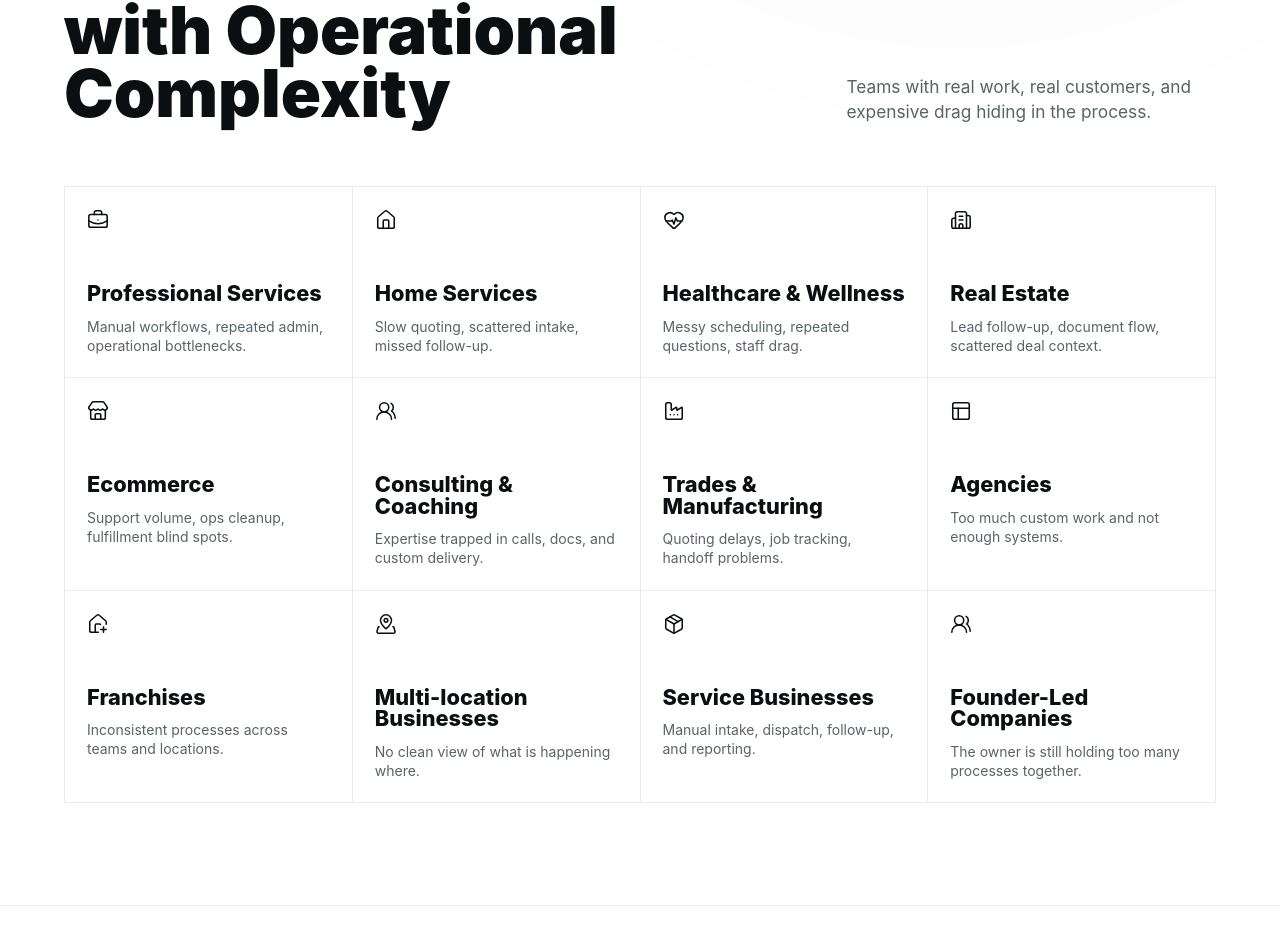
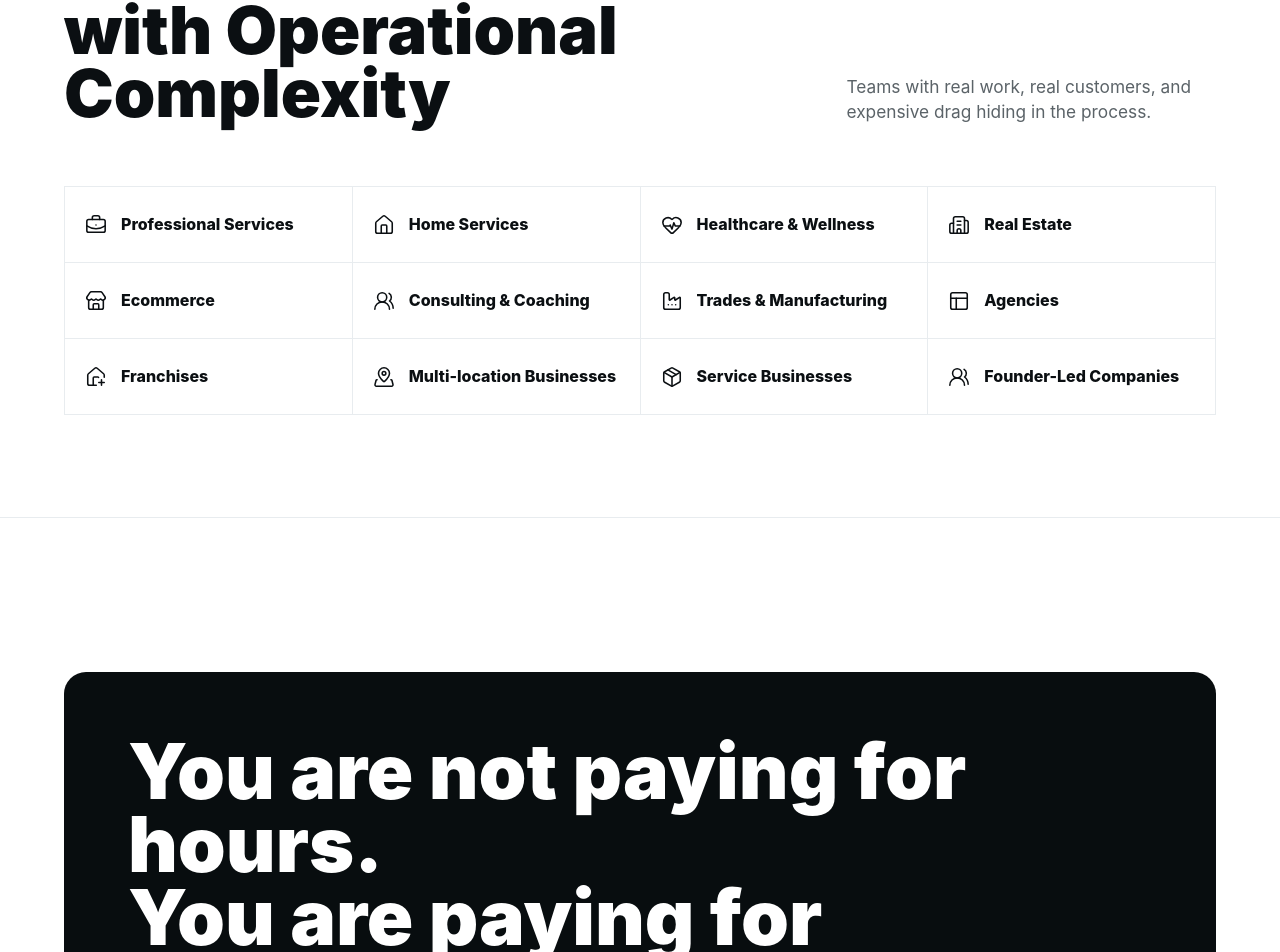
Before and after one commit to briantraudt/goodbusiness, a Next.js app: page / in a window 1280 px wide. Shown: the part 954-1906 px from the top of the page. Built offline with nearby package versions, Linux system fonts and the light colour scheme.

Commit message:
Compact industry cards

```diff
--- a/app/globals.css
+++ b/app/globals.css
@@ -2903,30 +2903,27 @@ a {
 }
 
 .industry-card {
-  min-height: 190px;
-  padding: 22px;
+  display: flex;
+  min-height: 76px;
+  align-items: center;
+  gap: 14px;
+  padding: 18px 20px;
   border-right: 1px solid var(--line);
   border-bottom: 1px solid var(--line);
   background: rgba(255, 255, 255, 0.7);
 }
 
 .industry-card svg {
+  flex: 0 0 auto;
   color: var(--ink);
 }
 
 .industry-card h3 {
-  margin: 48px 0 0;
-  font-size: clamp(19px, 1.7vw, 26px);
+  margin: 0;
+  font-size: clamp(16px, 1.25vw, 20px);
   font-weight: 850;
   letter-spacing: 0;
-  line-height: 1;
-}
-
-.industry-card p {
-  margin: 12px 0 0;
-  color: var(--muted);
-  font-size: 14px;
-  line-height: 1.36;
+  line-height: 1.08;
 }
 
 .quiet-model {
@@ -3001,7 +2998,7 @@ a {
   }
 
   .industry-card {
-    min-height: 172px;
+    min-height: 70px;
   }
 
   .quiet-model {
@@ -3084,10 +3081,10 @@ a {
 
   .industry-card {
     min-height: 0;
-    padding: 20px;
+    padding: 16px 14px;
   }
 
   .industry-card h3 {
-    margin-top: 34px;
-  }
-}
+    font-size: 16px;
+  }
+}
--- a/app/page.tsx
+++ b/app/page.tsx
@@ -19,63 +19,51 @@ import { SiteNav } from "./components/SiteNav";
 const industries = [
   {
     icon: BriefcaseBusiness,
-    title: "Professional Services",
-    pain: "Manual workflows, repeated admin, operational bottlenecks."
+    title: "Professional Services"
   },
   {
     icon: HomeIcon,
-    title: "Home Services",
-    pain: "Slow quoting, scattered intake, missed follow-up."
+    title: "Home Services"
   },
   {
     icon: HeartPulse,
-    title: "Healthcare & Wellness",
-    pain: "Messy scheduling, repeated questions, staff drag."
+    title: "Healthcare & Wellness"
   },
   {
     icon: Building2,
-    title: "Real Estate",
-    pain: "Lead follow-up, document flow, scattered deal context."
+    title: "Real Estate"
   },
   {
     icon: Store,
-    title: "Ecommerce",
-    pain: "Support volume, ops cleanup, fulfillment blind spots."
+    title: "Ecommerce"
   },
   {
     icon: UsersRound,
-    title: "Consulting & Coaching",
-    pain: "Expertise trapped in calls, docs, and custom delivery."
+    title: "Consulting & Coaching"
   },
   {
     icon: Factory,
-    title: "Trades & Manufacturing",
-    pain: "Quoting delays, job tracking, handoff problems."
+    title: "Trades & Manufacturing"
   },
   {
     icon: PanelsTopLeft,
-    title: "Agencies",
-    pain: "Too much custom work and not enough systems."
+    title: "Agencies"
   },
   {
     icon: HousePlus,
-    title: "Franchises",
-    pain: "Inconsistent processes across teams and locations."
+    title: "Franchises"
   },
   {
     icon: MapPinned,
-    title: "Multi-location Businesses",
-    pain: "No clean view of what is happening where."
+    title: "Multi-location Businesses"
   },
   {
     icon: Package,
-    title: "Service Businesses",
-    pain: "Manual intake, dispatch, follow-up, and reporting."
+    title: "Service Businesses"
   },
   {
     icon: UsersRound,
-    title: "Founder-Led Companies",
-    pain: "The owner is still holding too many processes together."
+    title: "Founder-Led Companies"
   }
 ];
 
@@ -94,7 +82,6 @@ function IndustriesSection() {
             <article className="industry-card" key={item.title}>
               <Icon aria-hidden="true" size={22} strokeWidth={1.7} />
               <h3>{item.title}</h3>
-              <p>{item.pain}</p>
             </article>
           );
         })}
```
